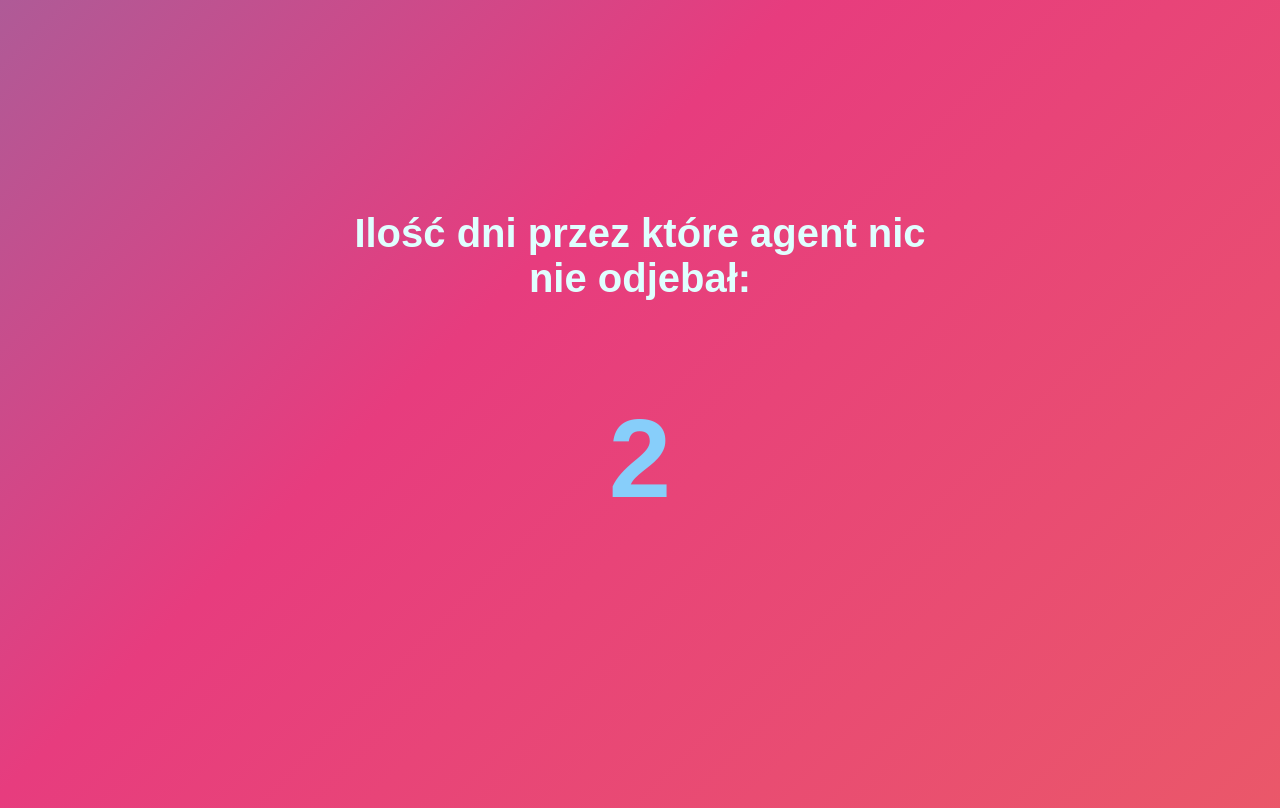
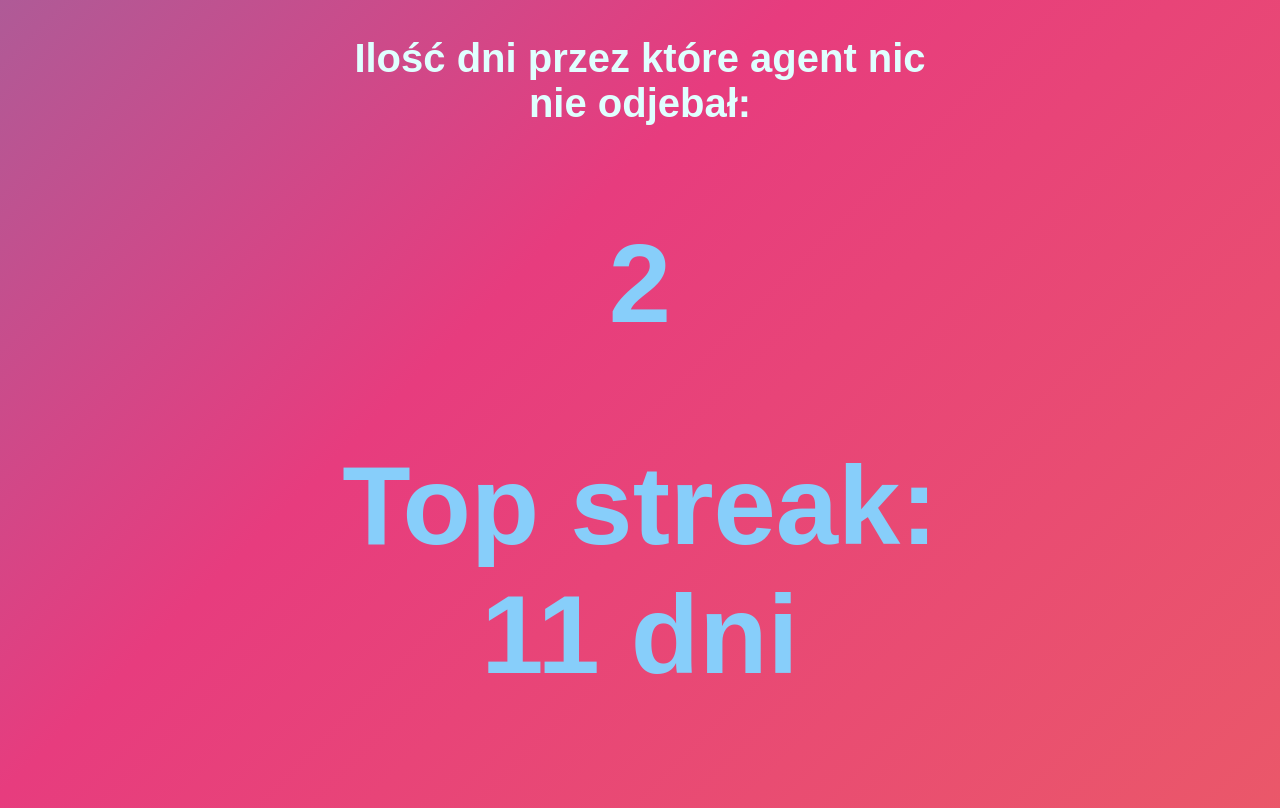
Before and after one commit to mm0070/agent, a plain HTML site: page index.html in a window 1280 px wide. Drawn offline with Linux system fonts and the light colour scheme.

Commit message:
Update index.html

```diff
--- a/index.html
+++ b/index.html
@@ -15,6 +15,7 @@
     <div class="content">
             <h1>Ilość dni przez które agent nic nie odjebał:</h1>
         <h2 id="days"></h2>
+        <h2>Top streak: 11 dni</h2>
     </div>
 
     <script type="text/javascript">
```
